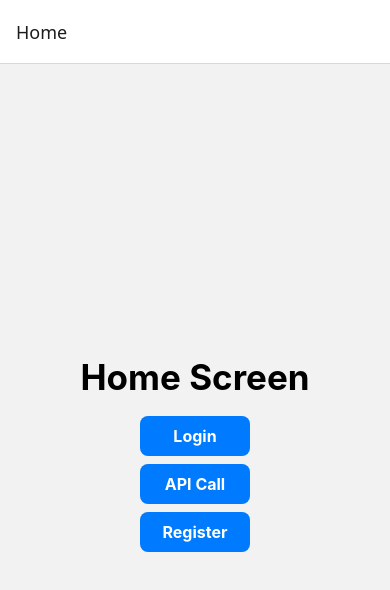
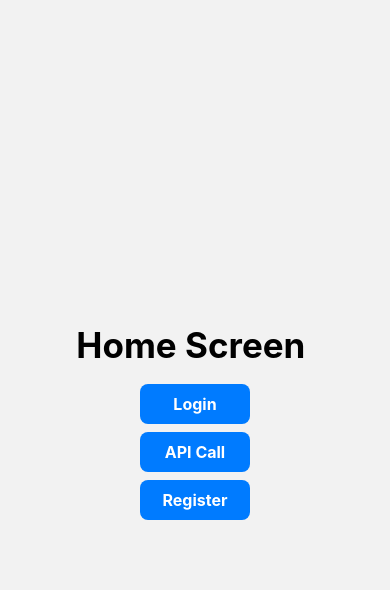
Before and after one commit to Rajeshp789/ArenaNow, a React Native app: screen /Public in a window 390 px wide. Shown: the top 590 px of the page. Built offline with nearby package versions, Linux system fonts and the light colour scheme.

Commit message:
Fixed Some Errors

```diff
--- a/app.json
+++ b/app.json
@@ -24,6 +24,9 @@
     },
     "web": {
       "favicon": "./assets/favicon.png"
-    }
+    },
+    "plugins": [
+      "expo-secure-store"
+    ]
   }
 }
--- a/src/context/authContext.js
+++ b/src/context/authContext.js
@@ -6,7 +6,7 @@ import * as SecureStore from 'expo-secure-store';
 const AuthContext = createContext();
 
 export const AuthProvider = ({ children }) => {
-    const [authStatus, setAuthStatus] = useState("Guest");
+    const [authStatus, setAuthStatus] = useState("Guest"); // Guest | Auth | Authenticated
     const [accessToken, setAccessToken] = useState(null);
     const [userData, setUserData] = useState(null);
 
--- a/src/navigation/AppNavigator.js
+++ b/src/navigation/AppNavigator.js
@@ -13,7 +13,7 @@ export default function AppNavigator() {
         <Stack.Navigator screenOptions={{ headerShown: false }} >
             {authStatus === "Guest" ? (
                 <Stack.Screen name="Public" component={PublicStack} />
-            ) : authStatus === "Authenticating" ? (
+            ) : authStatus === "Auth" ? (
                 <Stack.Screen name="Auth" component={AuthStack} />
             ) : (
                 <Stack.Screen name="App" component={AppStack} />
--- a/src/navigation/AppStack.js
+++ b/src/navigation/AppStack.js
@@ -1,4 +1,6 @@
 import { createBottomTabNavigator } from '@react-navigation/bottom-tabs';
+import HomeScreen from '../screens/PublicStack/HomeScreen';
+import { Profiler } from 'react';
 
 const Tab = createBottomTabNavigator();
 
@@ -6,7 +8,7 @@ export default function AppStack() {
     return (
         <Tab.Navigator>
             <Tab.Screen name="Home" component={HomeScreen} />
-            <Tab.Screen name="Profile" component={ProfileScreen} />
+            {/* <Tab.Screen name="Profile" component={} /> */}
         </Tab.Navigator>
     );
 }
--- a/src/navigation/PublicStack.js
+++ b/src/navigation/PublicStack.js
@@ -1,13 +1,17 @@
 import { createNativeStackNavigator } from "@react-navigation/native-stack";
 import HomeScreen from "../screens/PublicStack/HomeScreen";
+import LoginScreen from "../screens/AuthStack/LoginScreen";
+import RegisterScreen from "../screens/AuthStack/RegisterScreen";
 
 export default function PublicStack() {
 
     const Stack = createNativeStackNavigator();
 
     return (
-        <Stack.Navigator>
+        <Stack.Navigator screenOptions={{ headerShown: false }}>
             <Stack.Screen name="Home" component={HomeScreen} />
+            <Stack.Screen name="Login" component={LoginScreen} />
+            <Stack.Screen name="Register" component={RegisterScreen} />
         </Stack.Navigator>
     )
 }
--- a/src/screens/PublicStack/HomeScreen.js
+++ b/src/screens/PublicStack/HomeScreen.js
@@ -2,6 +2,7 @@ import React from 'react';
 import { View, Text, Button, StyleSheet, TouchableOpacity } from 'react-native';
 import AxiosInstance from '../../api/AxiosInstance';
 import { useAuth } from '../../context/AuthContext';
+import { EXPO_API_BACKEND_URL } from "@env";
 
 
 export default function HomeScreen({ navigation }) {
@@ -24,7 +25,7 @@ export default function HomeScreen({ navigation }) {
         <>
             {/* Home Screen */}
             <View style={styles.container}>
-                <Text style={styles.homeTitle}>Home Screen</Text>
+                <Text style={styles.homeTitle}>Home Screen {EXPO_API_BACKEND_URL}</Text>
 
                 {authStatus === "Guest" ? (
                     < TouchableOpacity style={styles.button}
@@ -33,14 +34,14 @@ export default function HomeScreen({ navigation }) {
                         <Text style={styles.buttonText}> Login </Text>
                     </TouchableOpacity>
 
-                ) : authStatus === "Authenticated"(
+                ) : authStatus === "Authenticated" ? (
                     < TouchableOpacity style={styles.button}
                         onPress={Logout}
                     >
                         <Text style={styles.buttonText}> Logout </Text>
                     </TouchableOpacity>
 
-                )}
+                ): null}
 
                 <TouchableOpacity style={styles.button}
                     onPress={apiCall}
```
Also changed, not shown: package.json (+10 -10 lines), 1 other file (tests, documents, lock files or other folders).
